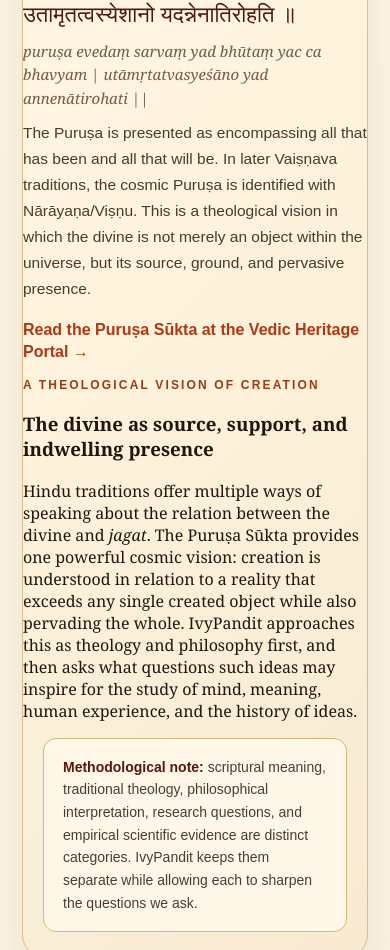
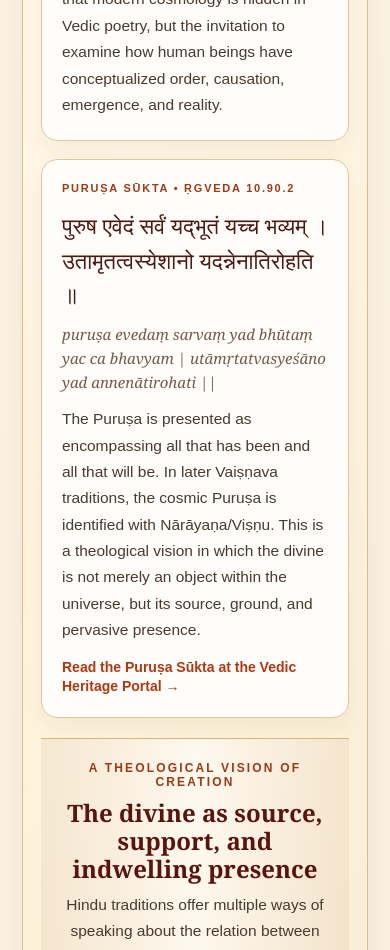
Before and after one commit to nishmishra/ivypandit-v2, a Next.js app: page / in a window 390 px wide. Shown: the part 4340-5290 px from the top of the page. Built offline with nearby package versions, Linux system fonts and the light colour scheme.

Commit message:
Replace Vedic artwork layout with scholarly text treatment

```diff
--- a/app/home.module.css
+++ b/app/home.module.css
@@ -24,51 +24,42 @@
   box-shadow:0 16px 34px rgba(70,35,10,.08);
 }
 .vedicHeader{
-  padding:30px 32px 18px;
+  padding:32px 34px 20px;
   text-align:center;
 }
 .vedicHeader h2{font-size:38px;line-height:1.1;margin:6px 0 10px;color:var(--maroon)}
-.vedicHeader p{max-width:860px;margin:0 auto;font-family:Arial,sans-serif;line-height:1.68;color:#4e3b31}
-.vedicGrid{
+.vedicHeader p{max-width:880px;margin:0 auto;font-family:Arial,sans-serif;line-height:1.68;color:#4e3b31}
+.verseGrid{
   display:grid;
-  grid-template-columns:1.05fr .95fr;
-  gap:0;
-  align-items:stretch;
-  border-top:1px solid #e3cfa6;
+  grid-template-columns:1fr 1fr;
+  gap:18px;
+  padding:0 32px 24px;
 }
-.vedicText{padding:30px 34px 34px}
-.verseBlock{padding:0 0 24px;margin-bottom:24px;border-bottom:1px solid #e4cfaa}
-.verseBlock:last-child{margin-bottom:0;padding-bottom:0;border-bottom:0}
-.sourceLabel{font:800 11px/1.2 Arial,sans-serif;letter-spacing:.16em;text-transform:uppercase;color:#9b3a17;margin-bottom:10px}
-.devanagari{font-size:26px;line-height:1.55;color:#4c1812;margin:0 0 10px}
-.transliteration{font:italic 15px/1.55 Georgia,'Times New Roman',serif;color:#76594a;margin:0 0 10px}
-.interpretation{font:15.5px/1.68 Arial,sans-serif;color:#49392f;margin:0}
-.vedicArt{
-  position:relative;
-  min-height:100%;
-  background:#071829;
+.verseCard{
+  background:rgba(255,255,255,.84);
+  border:1px solid #dfc79b;
+  border-radius:16px;
+  padding:26px 28px;
+  box-shadow:0 10px 24px rgba(72,37,12,.05);
 }
-.vedicArt img{
-  width:100%;
-  height:100%;
-  min-height:530px;
-  object-fit:cover;
-  display:block;
+.sourceLabel{font:800 11px/1.25 Arial,sans-serif;letter-spacing:.16em;text-transform:uppercase;color:#9b3a17;margin-bottom:12px}
+.devanagari{font-size:25px;line-height:1.58;color:#4c1812;margin:0 0 11px}
+.transliteration{font:italic 15px/1.58 Georgia,'Times New Roman',serif;color:#76594a;margin:0 0 12px}
+.interpretation{font:15.5px/1.7 Arial,sans-serif;color:#49392f;margin:0}
+.verseLink{margin:14px 0 0;font-size:14px}
+.theologyBand{
+  margin:0 32px 20px;
+  padding:24px 28px;
+  border-top:1px solid #d7b977;
+  border-bottom:1px solid #d7b977;
+  background:linear-gradient(90deg,rgba(111,35,18,.055),rgba(255,255,255,.54),rgba(111,35,18,.055));
+  text-align:center;
 }
-.artOverlay{
-  position:absolute;
-  left:0;
-  right:0;
-  bottom:0;
-  padding:22px 24px;
-  background:linear-gradient(180deg,transparent,rgba(3,10,20,.9));
-  color:#fff8e6;
-}
-.artOverlay b{display:block;font-size:22px;margin-bottom:6px;color:#ffe39a}
-.artOverlay span{font:13px/1.55 Arial,sans-serif;color:#e4edf4}
+.theologyBand h3{font-size:27px;line-height:1.15;color:var(--maroon);margin:4px 0 10px}
+.theologyBand p:last-child{max-width:900px;margin:0 auto;font:15.5px/1.7 Arial,sans-serif;color:#49392f}
 .methodNote{
   margin:0 32px 30px;
-  padding:17px 19px;
+  padding:16px 19px;
   border-radius:13px;
   border:1px solid #d7b977;
   background:#fff8e8;
@@ -92,8 +83,7 @@
 .evidenceRefined :global(.evidenceGrid) p{font-size:15px;line-height:1.58}
 
 @media(max-width:900px){
-  .vedicGrid{grid-template-columns:1fr}
-  .vedicArt img{min-height:360px}
+  .verseGrid{grid-template-columns:1fr}
   .featuredRefined :global(.talkGrid){grid-template-columns:1fr}
 }
 
@@ -102,12 +92,14 @@
   .identityCard h2{font-size:26px}
   .vedicHeader{padding:25px 20px 16px}
   .vedicHeader h2{font-size:31px}
-  .vedicText{padding:24px 20px 28px}
+  .verseGrid{padding:0 18px 20px}
+  .verseCard{padding:22px 20px}
   .devanagari{font-size:22px}
-  .methodNote{margin:0 20px 24px}
+  .theologyBand{margin:0 18px 18px;padding:22px 18px}
+  .theologyBand h3{font-size:24px}
+  .methodNote{margin:0 18px 24px}
 }
 
 @media print{
-  .vedicSection,.identityCard{break-inside:avoid;page-break-inside:avoid}
-  .vedicArt img{min-height:360px}
+  .vedicSection,.identityCard,.verseCard,.theologyBand{break-inside:avoid;page-break-inside:avoid}
 }
```
